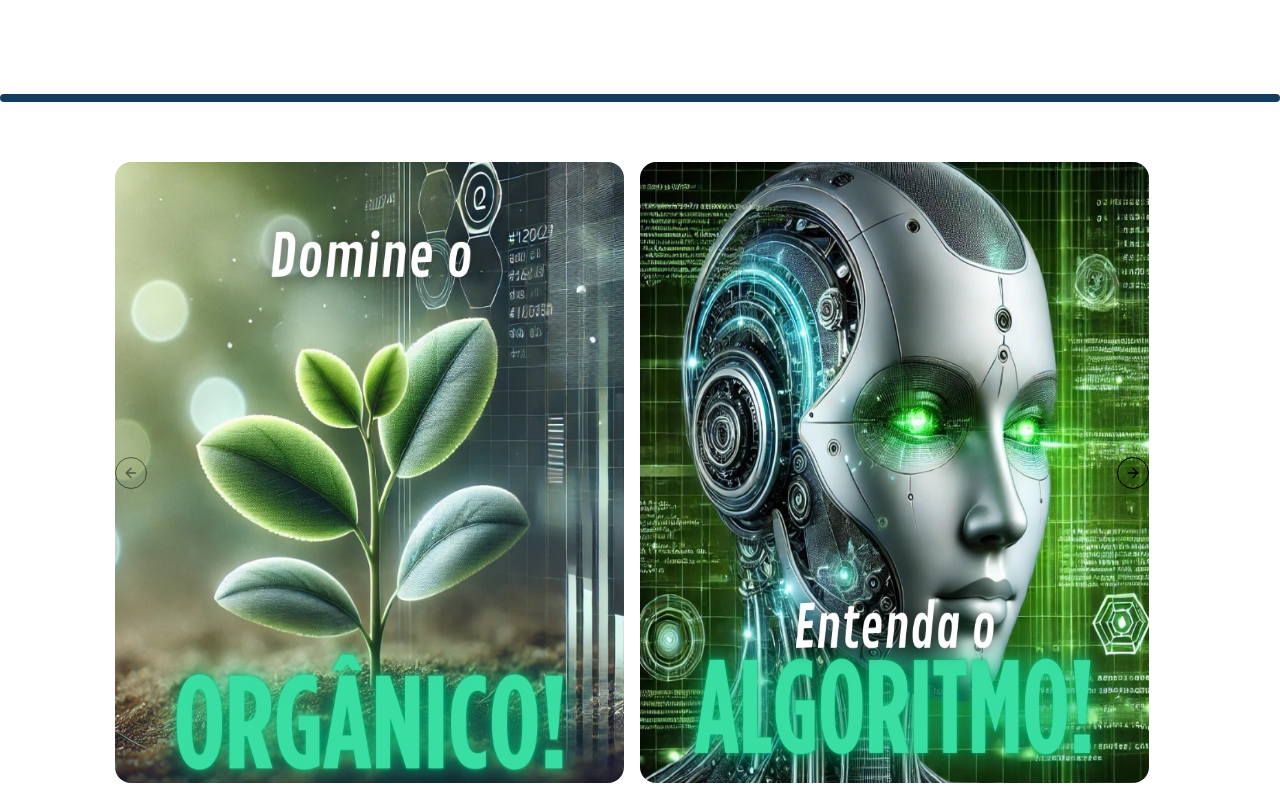
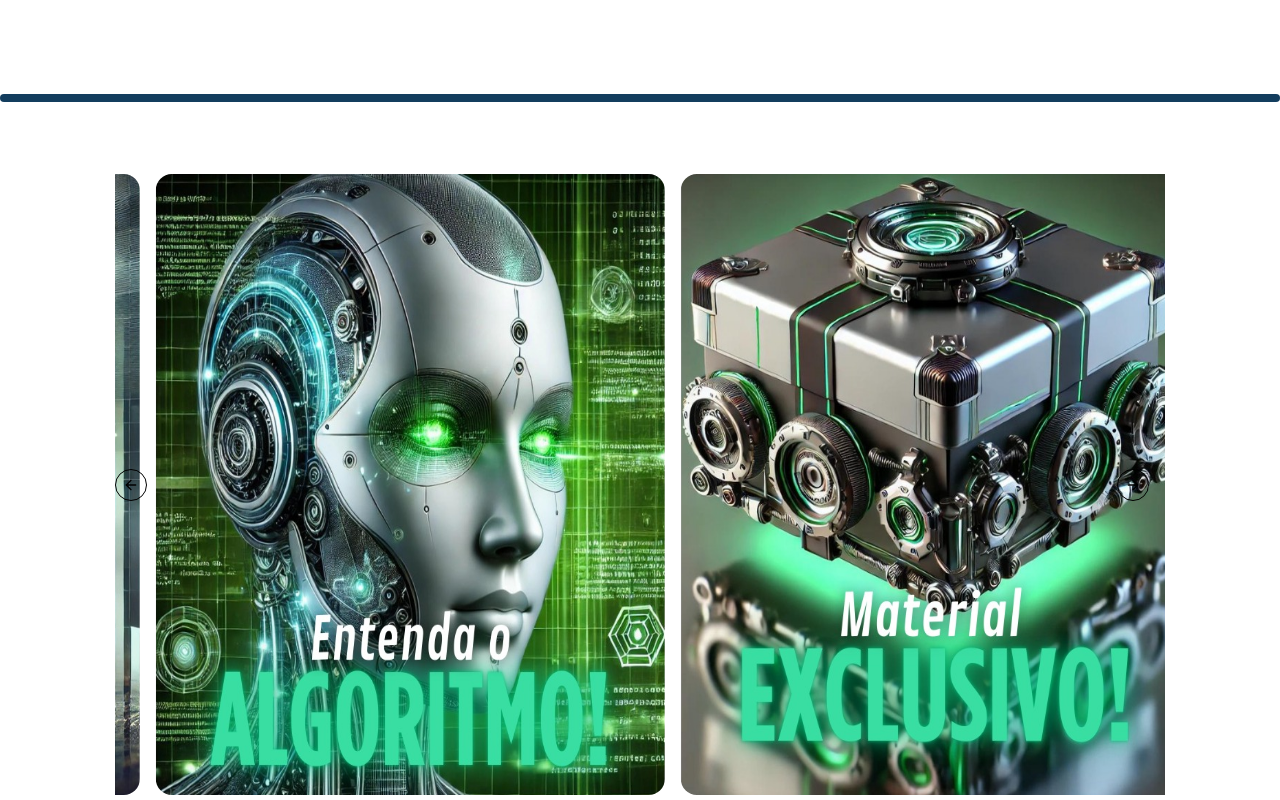
Before and after one commit to luizArlochi/website-segredos-do-instagram, a React (Vite) app in the folder website-sdi/: page / in a window 1280 px wide. Shown: the part 3900-4700 px from the top of the page. Built offline with nearby package versions, Linux system fonts and the light colour scheme.

Commit message:
add delay and loop, fix css

```diff
--- a/website-sdi/package.json
+++ b/website-sdi/package.json
@@ -16,6 +16,7 @@
     "@radix-ui/react-slot": "^1.1.0",
     "class-variance-authority": "^0.7.0",
     "clsx": "^2.1.1",
+    "embla-carousel-autoplay": "^8.2.1",
     "embla-carousel-react": "^8.1.8",
     "lucide-react": "^0.424.0",
     "react": "^18.3.1",
--- a/website-sdi/src/components/Carousel.tsx
+++ b/website-sdi/src/components/Carousel.tsx
@@ -1,17 +1,13 @@
 import React from 'react';
 import { Carousel, CarouselContent, CarouselItem, CarouselPrevious, CarouselNext } from '@/components/ui/carousel';
-import { useDeviceType } from '@/utils/DevicesTypes';
+import Autoplay from 'embla-carousel-autoplay';
 import GrowImg from "../assets/grow-img.png";
 import RobotImg from "../assets/robot-img.png";
 import GiftBoxImg from "../assets/giftbox.png";
 import CellImg from "../assets/cell-img.png";
 import SupportImg from "../assets/support-img.png";
-import SetaEsquerda from "../assets/seta-esquerda.png";
-import SetaDireita from "../assets/seta-direita.png";
 
 const CarouselInfo: React.FC = () => {
-  const { isMobile } = useDeviceType();
-
   const carouselImages = [
     GrowImg,
     RobotImg,
@@ -21,32 +17,26 @@ const CarouselInfo: React.FC = () => {
   ];
 
   return (
-    <div className="py-3 relative">
+    <div className="py-8 relative">
       <Carousel
+      plugins={[
+        Autoplay({
+          delay:3650,
+        }),
+      ]}
         opts={{
           align: 'start',
+          loop: true,
+          duration: 150,
         }}
         className="relative w-[90%] max-w-[1050px] mx-auto overflow-visible"
       >
-        {isMobile ? (
-          <>
-            <button className="absolute left-0 top-1/2 -translate-y-1/2 z-10">
-              <img src={SetaEsquerda} alt="Seta Esquerda" className="w-8 h-8" />
-            </button>
-            <button className="absolute right-3 top-1/2 -translate-y-1/2 z-10">
-              <img src={SetaDireita} alt="Seta Direita" className="w-8 h-8" />
-            </button>
-          </>
-        ) : (
-          <>
-            <CarouselPrevious className="absolute left-0 top-1/2 -translate-y-1/2 z-10 hover:bg-green-600" />
-            <CarouselNext className="absolute right-4 top-1/2 -translate-y-1/2 z-10 hover:bg-green-600" />
-          </>
-        )}
+        <CarouselPrevious className="absolute left-0 top-1/2 -translate-y-1/2 z-10 hover:bg-green-600" />
+        <CarouselNext className="absolute right-4 top-1/2 -translate-y-1/2 z-10 hover:bg-green-600" />
 
         <CarouselContent className="flex p-2">
           {carouselImages.map((image, index) => (
-            <CarouselItem key={index} className="w-full md:basis-1/2 lg:basis-1/2 p-2">
+            <CarouselItem key={index} className="w-full md:basis-1/2 lg:basis-1/2">
               <img src={image} alt={`Feedback ${index + 1}`} className="rounded-2xl w-full h-full" />
             </CarouselItem>
           ))}
```
Also changed, not shown: 1 other file (tests, documents, lock files or other folders).
